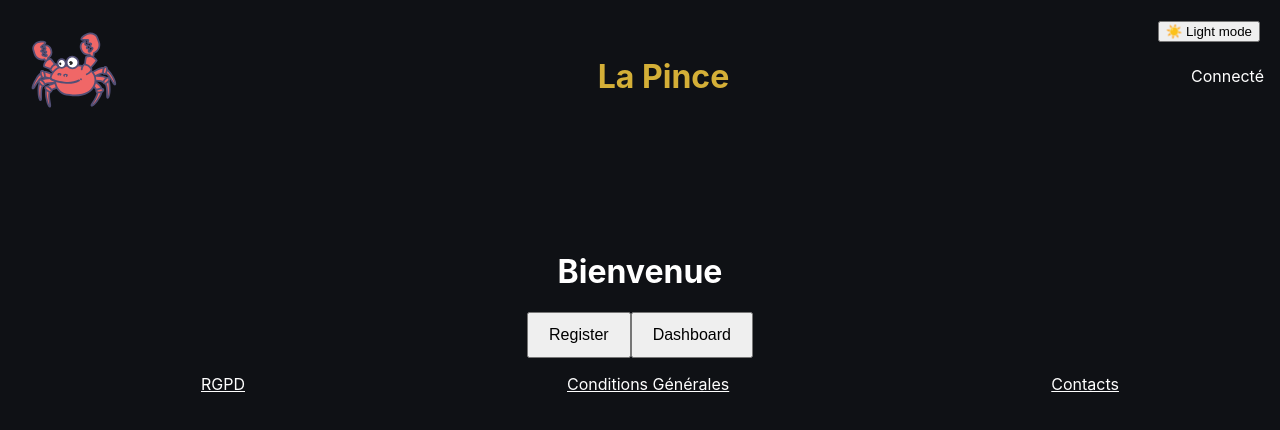
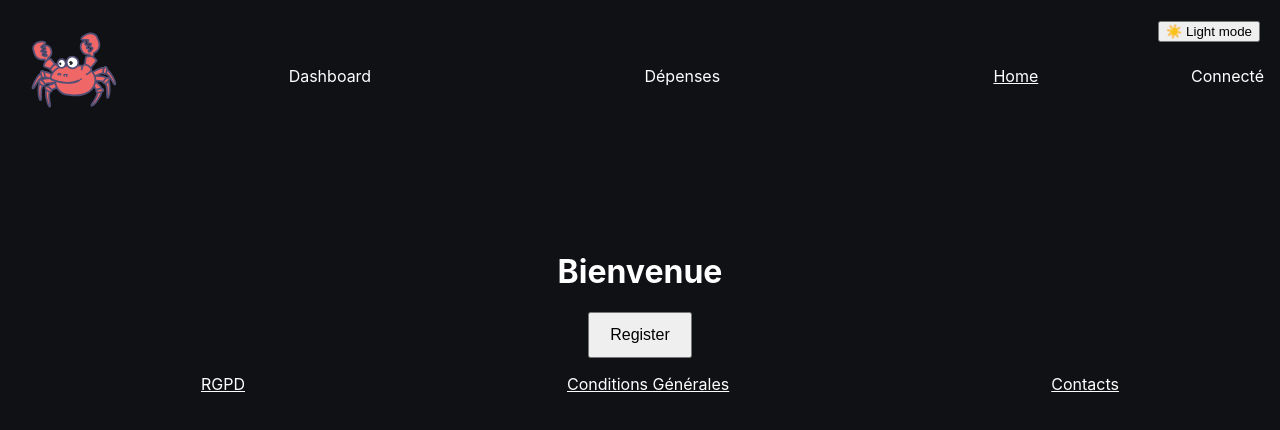
Before and after one commit to angekode/la-pince, a React (Vite) app in the folder client/: page / in a window 1280 px wide. Shown: the top 430 px of the page. Built offline with nearby package versions, Linux system fonts and the light colour scheme.

Commit message:
feat: Header modifications

```diff
--- a/client/src/components/Header.tsx
+++ b/client/src/components/Header.tsx
@@ -1,3 +1,4 @@
+import { NavLink } from "react-router-dom";
 import crabLogo from "../assets/crab-svgrepo-com.svg";
 
 
@@ -5,7 +6,11 @@ function Header() {
   return (
     <header>
       <img className="header__logo" src={crabLogo} />
-      <h1>La Pince</h1>
+      <nav>
+        <NavLink to="/dashboard" className={({ isActive }) => isActive ? "active" : "pending" }>Dashboard</NavLink>
+        <NavLink to="/transactions" className={({ isActive }) => isActive ? "active" : "pending" }>Dépenses</NavLink>
+        <NavLink to="/" className={({ isActive }) => isActive ? "active" : "pending" }>Home</NavLink>
+      </nav>
       <p>Connecté</p>
     </header>
   );
--- a/client/src/pages/Home.tsx
+++ b/client/src/pages/Home.tsx
@@ -15,13 +15,6 @@ export default function Home() {
       >
         Register
       </button>
-      <button
-        onClick={() => navigate("/dashboard")}
-        style={{ padding: "12px 20px", fontSize: "16px" }}
-      >
-        Dashboard
-      </button>
-
     </div>
   );
 }
--- a/client/src/styles/header.css
+++ b/client/src/styles/header.css
@@ -16,3 +16,21 @@ header h1 {
 p {
   margin: 1rem;
 }
+
+nav {
+  flex: 1; /* Pour prendre toute la place restante */
+  display: flex;
+  justify-content: space-around;
+
+  a {
+    color: var(--text-main);
+  }
+
+  .active {
+
+  }
+
+  .pending {
+    text-decoration: none;
+  }
+}
```
